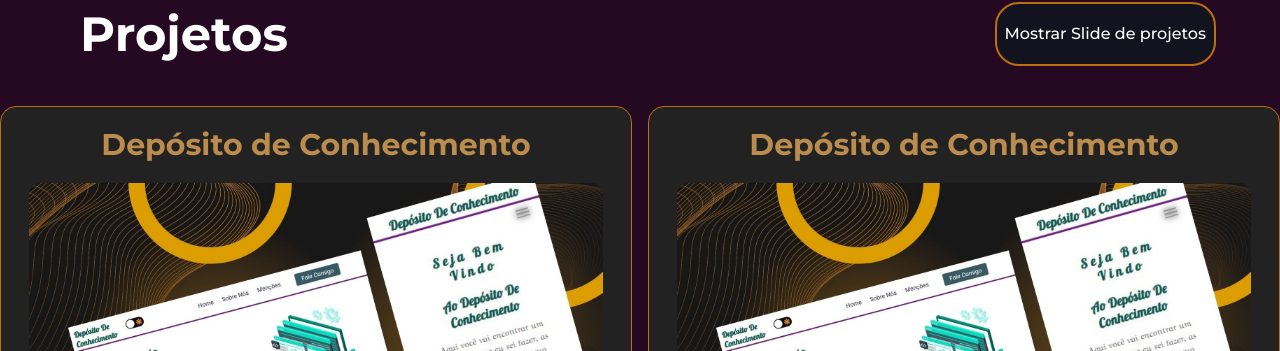
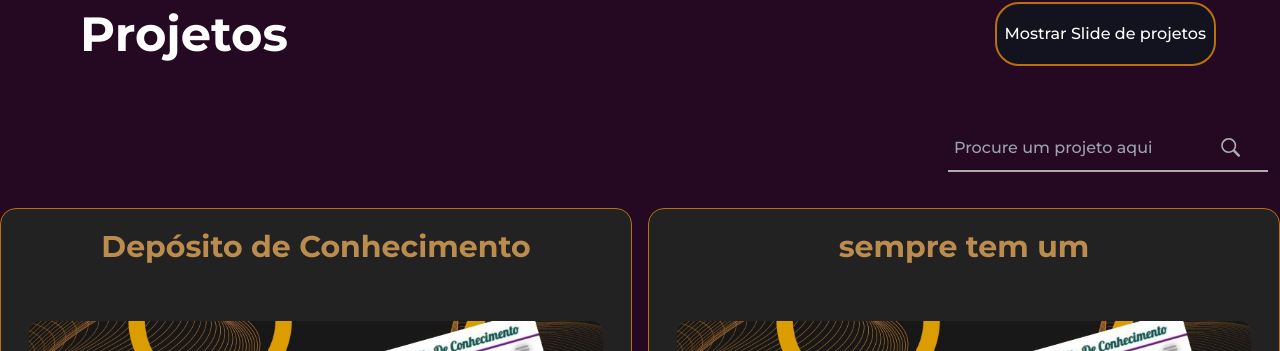
Before and after one commit to Thomgomes/Portfolio_Thom_Gomes, a React (Vite) app: page /projects in a window 1280 px wide. Both pictures are taken after a click on the button "Mostrar todos os projetos". Shown: the part 6557-6908 px from the top of the page. Built offline with nearby package versions, Linux system fonts and the light colour scheme.

Commit message:
barra de pesquisa por nome em grupo de projetos adicionada

```diff
--- a/src/container/ProjectsPage/allProjects/index.jsx
+++ b/src/container/ProjectsPage/allProjects/index.jsx
@@ -1,10 +1,12 @@
-import { BsDisplay } from "react-icons/bs"
-import { BsGithub } from "react-icons/bs"
+import { BsDisplay, BsGithub } from "react-icons/bs"
+import { GoSearch } from "react-icons/go"
 import { Link } from "react-router-dom"
 import img1 from '../../../assets/imgProjects/depositodeconhecimento.jpg'
-
 import { motion } from "framer-motion"
 import { fadein } from "../../../utils/variants"
+import { useState } from "react"
+
+import '../../../components/contact/inputFocus.css'
 
 const CONTEUDO_CARTOES = [
   {
@@ -18,7 +20,27 @@ const CONTEUDO_CARTOES = [
     gitLink: "https://github.com/Thomgomes/Portfolio_Thom_Gomes",
   },
   {
-    titulo: "Depósito de Conhecimento",
+    titulo: "sempre tem um",
+    iniciado: "fevereiro, 2023",
+    conteudo:
+      "Lorem ipsum dolor sit amet, consectetur adipisicing elit. Beatae quaerat nulla non quasi.",
+    imagem: img1,
+    alt: "img text",
+    repoLink: "https://thomgomes.github.io/Portfolio_Thom_Gomes/",
+    gitLink: "https://github.com/Thomgomes/Portfolio_Thom_Gomes",
+  },
+  {
+    titulo: "Qualquer coisa passa aqui",
+    iniciado: "fevereiro, 2023",
+    conteudo:
+      "Lorem ipsum dolor sit amet, consectetur adipisicing elit. Beatae quaerat nulla non quasi.",
+    imagem: img1,
+    alt: "img text",
+    repoLink: "https://thomgomes.github.io/Portfolio_Thom_Gomes/",
+    gitLink: "https://github.com/Thomgomes/Portfolio_Thom_Gomes",
+  },
+  {
+    titulo: "Se um passaro cai aqui",
     iniciado: "fevereiro, 2023",
     conteudo:
       "Lorem ipsum dolor sit amet, consectetur adipisicing elit. Beatae quaerat nulla non quasi.",
@@ -78,27 +100,7 @@ const CONTEUDO_CARTOES = [
     gitLink: "https://github.com/Thomgomes/Portfolio_Thom_Gomes",
   },
   {
-    titulo: "Depósito de Conhecimento",
-    iniciado: "fevereiro, 2023",
-    conteudo:
-      "Lorem ipsum dolor sit amet, consectetur adipisicing elit. Beatae quaerat nulla non quasi.",
-    imagem: img1,
-    alt: "img text",
-    repoLink: "https://thomgomes.github.io/Portfolio_Thom_Gomes/",
-    gitLink: "https://github.com/Thomgomes/Portfolio_Thom_Gomes",
-  },
-  {
-    titulo: "Depósito de Conhecimento",
-    iniciado: "fevereiro, 2023",
-    conteudo:
-      "Lorem ipsum dolor sit amet, consectetur adipisicing elit. Beatae quaerat nulla non quasi.",
-    imagem: img1,
-    alt: "img text",
-    repoLink: "https://thomgomes.github.io/Portfolio_Thom_Gomes/",
-    gitLink: "https://github.com/Thomgomes/Portfolio_Thom_Gomes",
-  },
-  {
-    titulo: "Depósito de Conhecimento",
+    titulo: "sorry",
     iniciado: "fevereiro, 2023",
     conteudo:
       "Lorem ipsum dolor sit amet, consectetur adipisicing elit. Beatae quaerat nulla non quasi.",
@@ -109,16 +111,11 @@ const CONTEUDO_CARTOES = [
   },
 ];
 
-const Card = ({direction, titulo, iniciado, conteudo, imagem, alt, repoLink, gitLink }) => (
-  <motion.div
-    variants={fadein(direction, 0.3)}
-    initial="hidden"
-    whileInView={"show"}
-    viewport={{ once: true, amount: 0.1 }}
-    className="bg-[#222] min-w-[368px] w-auto h-auto pt-5 p-7 mb-10 border border-[#bb700f] rounded-2xl text-[#bb700f] text-justify transition-all ease-out duration-[0.3s]">
+const Card = ({ titulo, iniciado, conteudo, imagem, alt, repoLink, gitLink }) => (
+  <div className="bg-[#222] min-w-[368px] w-auto h-auto pt-5 p-7 mb-10 border border-[#bb700f] rounded-2xl text-[#bb700f] text-justify transition-all ease-out duration-[0.3s]">
     {/* Titulo do projetos */}
     <h2
-      className="text-center text-2xl md:text-3xl font-semibold mb-5 text-[#bb8c4e]"
+      className="text-center text-2xl md:text-3xl font-semibold mb-5 text-[#bb8c4e] min-h-[72px]"
     >
       {titulo}
     </h2>
@@ -165,25 +162,62 @@ const Card = ({direction, titulo, iniciado, conteudo, imagem, alt, repoLink, git
       </Link>
 
     </div>
-  </motion.div>
+  </div>
 );
 
 export const AllProjectsGroup = () => {
+  const [search, setSearch] = useState("")
+
+  const searchToName = search.toLowerCase()
+
+  const searchCards = CONTEUDO_CARTOES.filter((i) => i.titulo.toLowerCase().includes(searchToName))
+
+  console.log(search)
+
+
   return (
+    <>
+      <div className="flex justify-end">
+        <div className="xl:w-1/4 lg:w-2/5 md:w-3/5 w-full relative border-b-2 border-[#adadad] mt-[20px] mb-9 xl:mr-3 lg:mr-5">
+          <input type="search"
+            name=""
+            id=""
+            placeholder="Procure um projeto aqui"
+            className="group input text-base text-white leading-[1.2] border-none block w-full h-11 bg-transparent px-1.5 focus:outline-0"
+            value={search}
+            maxLength={28}
+            onChange={(e => setSearch(e.target.value))} />
+          <span
+            className="
+                      focus-input absolute block w-full h-full top-0 left-0 pointer-events-none text-[#adadad] text-start
+                      before:block before:absolute before:bottom-[-2px] before:left-0 before:w-0 before:h-0.5 before:transition-all before:bg-gradient-to-l to-[#d28d06] from-[#8b5002]
+                      after:text-base after:text-[#999999] after:leading-[1.2] after:content-[attr(data-paceholder)] after:block after:w-full after:absolute after:top-4 after:left-0 after:pl-[5px] after:transition-all
+                      "
+          ></span>
+          <span className="absolute right-7 bottom-3 text-xl text-[#adadad]"><GoSearch/></span>
+        </div>
+      </div>
       <div className="grid 2xl:grid-cols-4 md:grid-cols-2 grid-cols-1 gap-x-4">
-      {CONTEUDO_CARTOES.map((_, i) => (
+        {searchCards.map((_, i) => (
+          <motion.div
+            variants={fadein("left", 0.3)}
+            initial="hidden"
+            whileInView={"show"}
+            viewport={{ once: true, amount: 0.1 }}
+          >
             <Card
               key={i}
-          direction={i%2 == 0 ? 'left' : 'right'}
-          titulo={CONTEUDO_CARTOES[i].titulo}
-          iniciado={CONTEUDO_CARTOES[i].iniciado}
-          conteudo={CONTEUDO_CARTOES[i].conteudo}
-          imagem={CONTEUDO_CARTOES[i].imagem}
-          alt={CONTEUDO_CARTOES[i].alt}
-          repoLink={CONTEUDO_CARTOES[i].repoLink}
-          gitLink={CONTEUDO_CARTOES[i].gitLink}
+              titulo={searchCards[i].titulo}
+              iniciado={searchCards[i].iniciado}
+              conteudo={searchCards[i].conteudo}
+              imagem={searchCards[i].imagem}
+              alt={searchCards[i].alt}
+              repoLink={searchCards[i].repoLink}
+              gitLink={searchCards[i].gitLink}
             />
+          </motion.div>
         ))}
       </div>
+    </>
   )
 }
--- a/src/container/ProjectsPage/slides/projectsSlide/index.jsx
+++ b/src/container/ProjectsPage/slides/projectsSlide/index.jsx
@@ -76,7 +76,7 @@ const Card = ({ titulo, iniciado, conteudo, imagem, alt, repoLink, gitLink }) =>
   <div className="bg-[#222] min-w-[368px] w-auto h-auto pt-5 p-7 mb-10 border border-[#bb700f] rounded-2xl text-[#bb700f] text-justify transition-all ease-out duration-[0.3s]">
     {/* Titulo do projetos */}
     <h2
-      className="text-center text-2xl md:text-3xl font-semibold mb-5 text-[#bb8c4e]"
+      className="text-center text-2xl md:text-3xl font-semibold mb-5 text-[#bb8c4e] min-h-[72px]"
     >
       {titulo}
     </h2>
```
Lines whose indentation alone changed are shown as unchanged.
